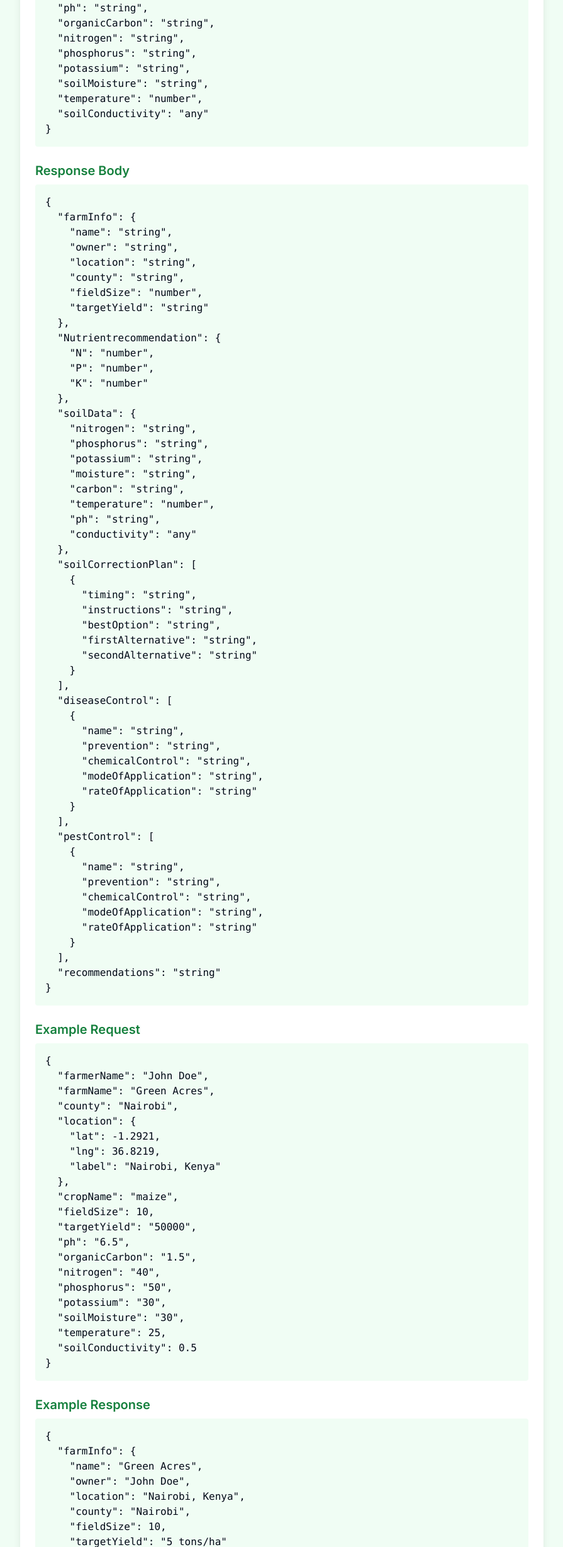
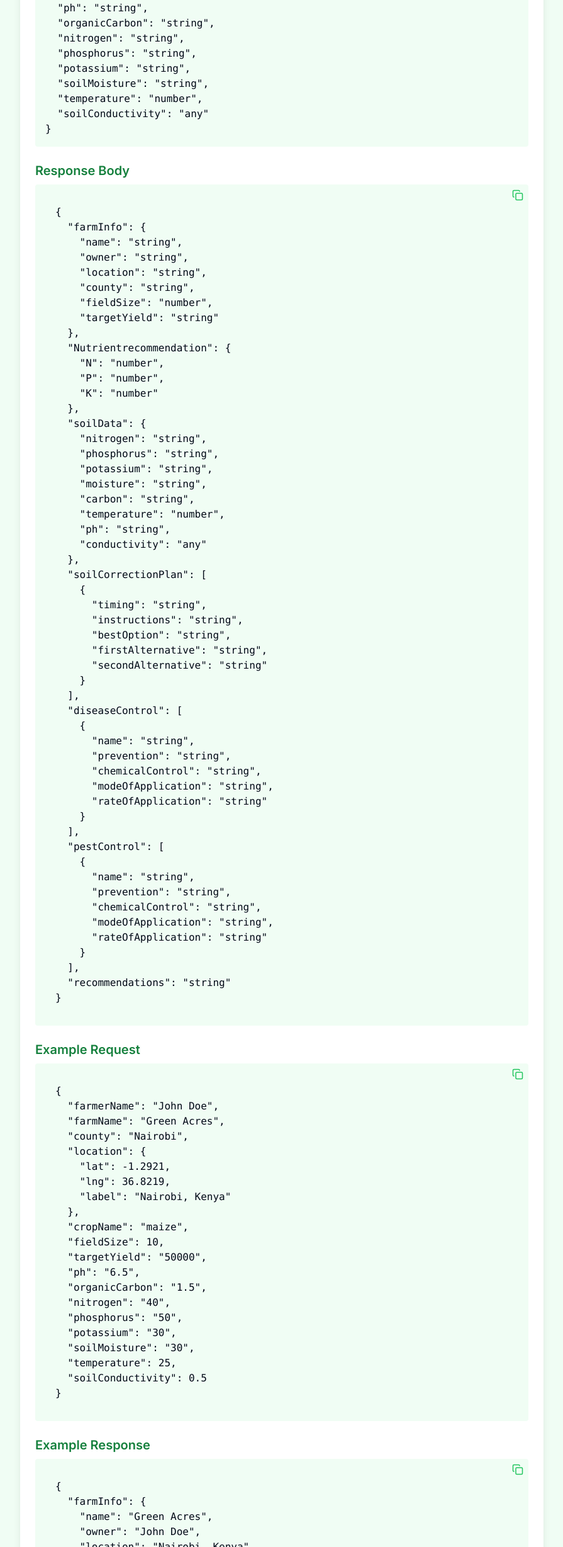
Before and after one commit to Owinogoddie/shamba-assistant-ai, a Next.js app: page /api-docs/farm-report in a window 1280 px wide. Shown: the part 928-3385 px from the top of the page at 63% size, without its empty margins (192-1087 px from the left). Built offline with nearby package versions, Linux system fonts and the light colour scheme; no server answers.

Commit message:
adding copy functionality on apis

```diff
--- a/app/api-docs - Copy/_components/api_endpoint.tsx
+++ b/app/api-docs - Copy/_components/api_endpoint.tsx
@@ -1,5 +1,3 @@
-// app/api-docs/components/ApiEndpoint.tsx
-
 import React, { useState } from 'react';
 import { Copy, Check } from 'lucide-react';
 
@@ -26,6 +24,9 @@ const ApiEndpoint: React.FC<ApiEndpointProps> = ({
 }) => {
   const [copiedEndpoint, setCopiedEndpoint] = useState(false);
   const [copiedRequestBody, setCopiedRequestBody] = useState(false);
+  const [copiedResponseBody, setCopiedResponseBody] = useState(false);
+  const [copiedExampleRequest, setCopiedExampleRequest] = useState(false);
+  const [copiedExampleResponse, setCopiedExampleResponse] = useState(false);
 
   const baseUrl = process.env.NEXT_PUBLIC_BASE_URL || 'http://localhost:3000';
   const fullUrl = `${baseUrl}${endpoint}`;
@@ -64,7 +65,7 @@ const ApiEndpoint: React.FC<ApiEndpointProps> = ({
             </dd>
           </div>
           <div className="py-4 sm:py-5 sm:grid sm:grid-cols-3 sm:gap-4 sm:px-6">
-            <dt className="text-sm font-medium text-green-500">Request Body</dt>
+            <dt className="text-sm font-medium text-green-500">Request Bodyy</dt>
             <dd className="mt-1 text-sm text-green-900 sm:mt-0 sm:col-span-2">
               <pre className="bg-green-50 p-2 rounded overflow-x-auto relative">
                 {JSON.stringify(requestBody, null, 2)}
@@ -81,25 +82,46 @@ const ApiEndpoint: React.FC<ApiEndpointProps> = ({
           <div className="py-4 sm:py-5 sm:grid sm:grid-cols-3 sm:gap-4 sm:px-6">
             <dt className="text-sm font-medium text-green-500">Response Body</dt>
             <dd className="mt-1 text-sm text-green-900 sm:mt-0 sm:col-span-2">
-              <pre className="bg-green-50 p-2 rounded overflow-x-auto">
+              <pre className="bg-green-50 p-2 rounded overflow-x-auto relative">
                 {JSON.stringify(responseBody, null, 2)}
+                <button
+                  onClick={() => copyToClipboard(JSON.stringify(responseBody, null, 2), setCopiedResponseBody)}
+                  className="absolute top-2 right-2 text-green-500 hover:text-green-600 focus:outline-none"
+                >
+                  {copiedResponseBody ? <Check size={18} /> : <Copy size={18} />}
+                </button>
               </pre>
+              {copiedResponseBody && <span className="text-xs text-green-500">Copied!</span>}
             </dd>
           </div>
           <div className="py-4 sm:py-5 sm:grid sm:grid-cols-3 sm:gap-4 sm:px-6">
             <dt className="text-sm font-medium text-green-500">Example Request</dt>
             <dd className="mt-1 text-sm text-green-900 sm:mt-0 sm:col-span-2">
-              <pre className="bg-green-50 p-2 rounded overflow-x-auto">
+              <pre className="bg-green-50 p-2 rounded overflow-x-auto relative">
                 {JSON.stringify(exampleRequest, null, 2)}
+                <button
+                  onClick={() => copyToClipboard(JSON.stringify(exampleRequest, null, 2), setCopiedExampleRequest)}
+                  className="absolute top-2 right-2 text-green-500 hover:text-green-600 focus:outline-none"
+                >
+                  {copiedExampleRequest ? <Check size={18} /> : <Copy size={18} />}
+                </button>
               </pre>
+              {copiedExampleRequest && <span className="text-xs text-green-500">Copied!</span>}
             </dd>
           </div>
           <div className="py-4 sm:py-5 sm:grid sm:grid-cols-3 sm:gap-4 sm:px-6">
             <dt className="text-sm font-medium text-green-500">Example Response</dt>
             <dd className="mt-1 text-sm text-green-900 sm:mt-0 sm:col-span-2">
-              <pre className="bg-green-50 p-2 rounded overflow-x-auto">
+              <pre className="bg-green-50 p-2 rounded overflow-x-auto relative">
                 {JSON.stringify(exampleResponse, null, 2)}
+                <button
+                  onClick={() => copyToClipboard(JSON.stringify(exampleResponse, null, 2), setCopiedExampleResponse)}
+                  className="absolute top-2 right-2 text-green-500 hover:text-green-600 focus:outline-none"
+                >
+                  {copiedExampleResponse ? <Check size={18} /> : <Copy size={18} />}
+                </button>
               </pre>
+              {copiedExampleResponse && <span className="text-xs text-green-500">Copied!</span>}
             </dd>
           </div>
         </dl>
--- a/app/api-docs/_components/api_endpoint.tsx
+++ b/app/api-docs/_components/api_endpoint.tsx
@@ -1,7 +1,7 @@
-import React, { useState } from 'react';
-import { Copy, Check } from 'lucide-react';
-import Link from 'next/link';
-import apiList from '../api-list.json';
+import React, { useState } from "react";
+import { Copy, Check } from "lucide-react";
+import Link from "next/link";
+import apiList from "../api-list.json";
 
 export interface ApiEndpointProps {
   id: string;
@@ -28,15 +28,21 @@ const ApiEndpoint: React.FC<ApiEndpointProps> = ({
   responseBody,
   exampleRequest,
   exampleResponse,
-  errors
+  errors,
 }) => {
   const [copiedEndpoint, setCopiedEndpoint] = useState(false);
   const [copiedRequestBody, setCopiedRequestBody] = useState(false);
+  const [copiedResponseBody, setCopiedResponseBody] = useState(false);
+  const [copiedExampleRequest, setCopiedExampleRequest] = useState(false);
+  const [copiedExampleResponse, setCopiedExampleResponse] = useState(false);
 
-  const baseUrl = process.env.NEXT_PUBLIC_BASE_URL || 'http://localhost:3000';
+  const baseUrl = process.env.NEXT_PUBLIC_BASE_URL || "http://localhost:3000";
   const fullUrl = `${baseUrl}${endpoint}`;
 
-  const copyToClipboard = (text: string, setCopied: (value: boolean) => void) => {
+  const copyToClipboard = (
+    text: string,
+    setCopied: (value: boolean) => void
+  ) => {
     navigator.clipboard.writeText(text);
     setCopied(true);
     setTimeout(() => setCopied(false), 2000);
@@ -51,7 +57,7 @@ const ApiEndpoint: React.FC<ApiEndpointProps> = ({
               <Link
                 href={`/api-docs/${api.id}`}
                 className={`text-green-700 hover:text-green-900 whitespace-nowrap ${
-                  api.id === id ? 'font-bold' : ''
+                  api.id === id ? "font-bold" : ""
                 }`}
               >
                 {api.title}
@@ -65,7 +71,9 @@ const ApiEndpoint: React.FC<ApiEndpointProps> = ({
         <p className="text-lg text-green-600 mb-6">{description}</p>
 
         <div className="mb-6">
-          <h3 className="text-xl font-semibold text-green-700 mb-2">Endpoint</h3>
+          <h3 className="text-xl font-semibold text-green-700 mb-2">
+            Endpoint
+          </h3>
           <div className="bg-green-50 p-2 rounded relative">
             <code className="text-green-800 pr-8">{fullUrl}</code>
             <button
@@ -75,66 +83,142 @@ const ApiEndpoint: React.FC<ApiEndpointProps> = ({
               {copiedEndpoint ? <Check size={18} /> : <Copy size={18} />}
             </button>
           </div>
-          {copiedEndpoint && <span className="text-xs text-green-500 mt-1">Copied!</span>}
+          {copiedEndpoint && (
+            <span className="text-xs text-green-500 mt-1">Copied!</span>
+          )}
         </div>
 
         <div className="mb-6 flex items-center space-x-4">
           <div>
-            <h3 className="text-xl font-semibold text-green-700 mb-2">Method</h3>
-            <span className="bg-blue-100 text-blue-800 px-2 py-1 rounded">{method}</span>
+            <h3 className="text-xl font-semibold text-green-700 mb-2">
+              Method
+            </h3>
+            <span className="bg-blue-100 text-blue-800 px-2 py-1 rounded">
+              {method}
+            </span>
           </div>
           {streaming && (
             <div>
-              <h3 className="text-xl font-semibold text-green-700 mb-2">Streaming</h3>
-              <span className="bg-purple-100 text-purple-800 px-2 py-1 rounded">Enabled</span>
+              <h3 className="text-xl font-semibold text-green-700 mb-2">
+                Streaming
+              </h3>
+              <span className="bg-purple-100 text-purple-800 px-2 py-1 rounded">
+                Enabled
+              </span>
             </div>
           )}
         </div>
 
         <div className="mb-6">
-          <h3 className="text-xl font-semibold text-green-700 mb-2">Request Body</h3>
+          <h3 className="text-xl font-semibold text-green-700 mb-2">
+            Request Body
+          </h3>
           <div className="bg-green-50 p-4 rounded relative">
             <pre className="overflow-x-auto pr-8">
               {JSON.stringify(requestBody, null, 2)}
             </pre>
             <button
-              onClick={() => copyToClipboard(JSON.stringify(requestBody, null, 2), setCopiedRequestBody)}
+              onClick={() =>
+                copyToClipboard(
+                  JSON.stringify(requestBody, null, 2),
+                  setCopiedRequestBody
+                )
+              }
               className="absolute top-4 right-4 text-green-500 hover:text-green-600 focus:outline-none"
             >
               {copiedRequestBody ? <Check size={18} /> : <Copy size={18} />}
             </button>
+            {copiedRequestBody && (
+              <span className="text-xs text-green-500 mt-1">Copied!</span>
+            )}
           </div>
-          {copiedRequestBody && <span className="text-xs text-green-500 mt-1">Copied!</span>}
         </div>
 
         <div className="mb-6">
-          <h3 className="text-xl font-semibold text-green-700 mb-2">Response Body</h3>
+          <h3 className="text-xl font-semibold text-green-700 mb-2">
+            Response Body
+          </h3>
+          <div className="bg-green-50 p-4 rounded relative">
             <pre className="bg-green-50 p-4 rounded overflow-x-auto">
               {JSON.stringify(responseBody, null, 2)}
             </pre>
+            <button
+              onClick={() =>
+                copyToClipboard(
+                  JSON.stringify(responseBody, null, 2),
+                  setCopiedResponseBody
+                )
+              }
+              className="absolute top-2 right-2 text-green-500 hover:text-green-600 focus:outline-none"
+            >
+              {copiedResponseBody ? <Check size={18} /> : <Copy size={18} />}
+            </button>
+          </div>
         </div>
 
         <div className="mb-6">
-          <h3 className="text-xl font-semibold text-green-700 mb-2">Example Request</h3>
+          <h3 className="text-xl font-semibold text-green-700 mb-2">
+            Example Request
+          </h3>
+          <div className="bg-green-50 p-4 rounded relative">
             <pre className="bg-green-50 p-4 rounded overflow-x-auto">
               {JSON.stringify(exampleRequest, null, 2)}
             </pre>
+            <button
+              onClick={() =>
+                copyToClipboard(
+                  JSON.stringify(exampleRequest, null, 2),
+                  setCopiedExampleRequest
+                )
+              }
+              className="absolute top-2 right-2 text-green-500 hover:text-green-600 focus:outline-none"
+            >
+              {copiedExampleRequest ? <Check size={18} /> : <Copy size={18} />}
+            </button>
+
+            {copiedExampleRequest && (
+              <span className="text-xs text-green-500">Copied!</span>
+            )}
+          </div>
         </div>
 
         <div className="mb-6">
-          <h3 className="text-xl font-semibold text-green-700 mb-2">Example Response</h3>
+          <h3 className="text-xl font-semibold text-green-700 mb-2">
+            Example Response
+          </h3>
+          <div className="bg-green-50 p-4 rounded relative">
             <pre className="bg-green-50 p-4 rounded overflow-x-auto">
               {JSON.stringify(exampleResponse, null, 2)}
             </pre>
+            <button
+              onClick={() =>
+                copyToClipboard(
+                  JSON.stringify(exampleResponse, null, 2),
+                  setCopiedExampleResponse
+                )
+              }
+              className="absolute top-2 right-2 text-green-500 hover:text-green-600 focus:outline-none"
+            >
+              {copiedExampleResponse ? <Check size={18} /> : <Copy size={18} />}
+            </button>
+
+            {copiedExampleResponse && (
+              <span className="text-xs text-green-500">Copied!</span>
+            )}
+          </div>
         </div>
 
         {streaming && (
           <div className="mb-6">
-            <h3 className="text-xl font-semibold text-green-700 mb-2">Streaming Information</h3>
+            <h3 className="text-xl font-semibold text-green-700 mb-2">
+              Streaming Information
+            </h3>
             <div className="bg-yellow-50 p-4 rounded">
               <p className="text-yellow-800">
-                This endpoint supports streaming responses. The response will be sent in chunks as they become available.
-                Clients should be prepared to handle a stream of data rather than waiting for a complete response.
+                This endpoint supports streaming responses. The response will be
+                sent in chunks as they become available. Clients should be
+                prepared to handle a stream of data rather than waiting for a
+                complete response.
               </p>
             </div>
           </div>
@@ -144,7 +228,7 @@ const ApiEndpoint: React.FC<ApiEndpointProps> = ({
           <div className="mb-6">
             <h3 className="text-xl font-semibold text-red-700 mb-2">Errors</h3>
             <div className="space-y-4">
-              {errors.map((error:any, index:any) => (
+              {errors.map((error: any, index: any) => (
                 <div key={index} className="bg-red-50 p-4 rounded">
                   <h4 className="text-lg font-semibold text-red-800 mb-2">
                     {error.code}: {error.message}
```
Lines whose indentation alone changed are shown as unchanged.
